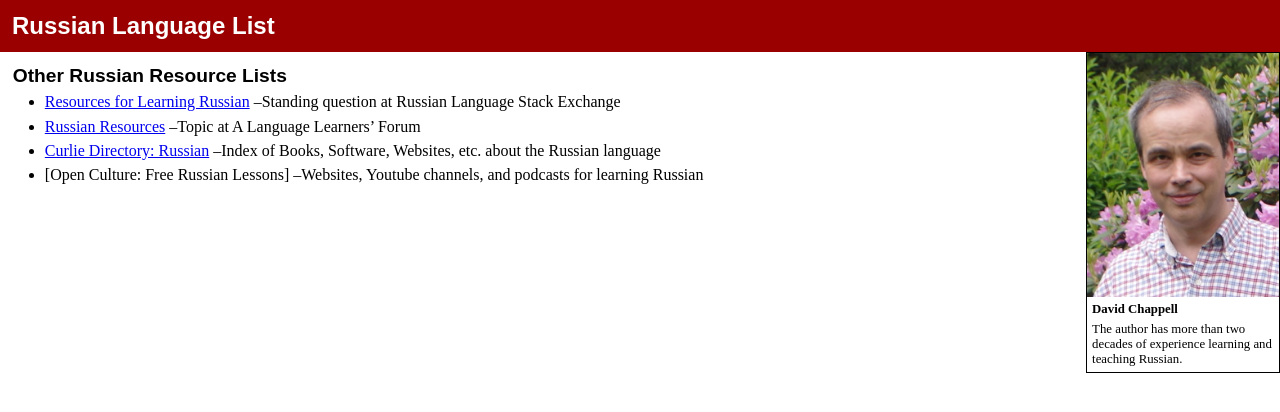
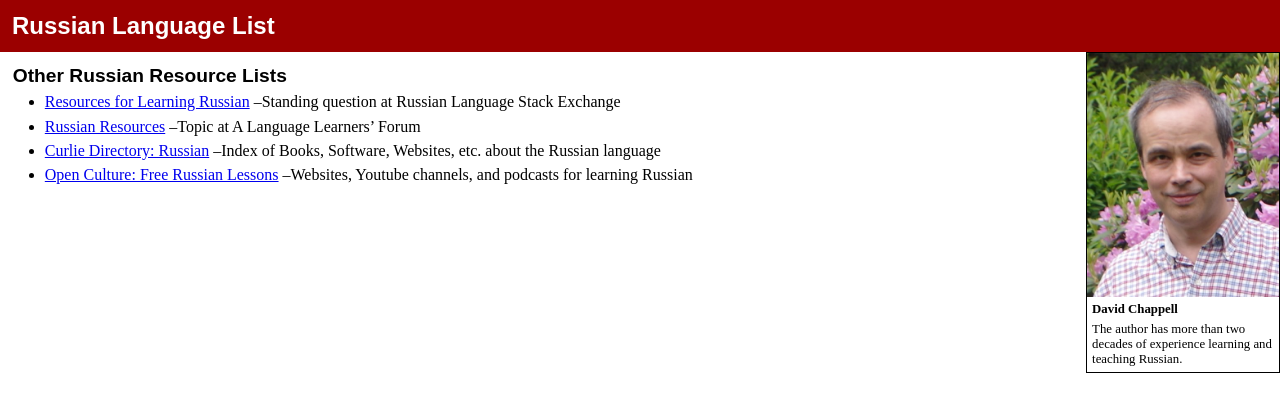
Before and after one commit to david672orford/russian-language-list, a Jekyll site: the page built from for-all/other-lists.md, in a window 1280 px wide. Shown: the top 412 px of the page. Built offline with Jekyll 4.4.1, drawn with Linux system fonts in a browser that asks for light colours; our own code applies the rules of GitHub Pages for plain Markdown files; some of the changed lines change nothing that is shown.

Commit message:
supplied missing link

```diff
--- a/for-all/other-lists.md
+++ b/for-all/other-lists.md
@@ -5,5 +5,5 @@
 	--Topic at A Language Learners' Forum
 * [Curlie Directory: Russian](http://curlie.org/Science/Social_Sciences/Linguistics/Languages/Natural/Indo-European/Slavic/Russian/)
 	--Index of Books, Software, Websites, etc. about the Russian language
-* [Open Culture: Free Russian Lessons]
+* [Open Culture: Free Russian Lessons](http://www.openculture.com/free_russian_lessons)
 	--Websites, Youtube channels, and podcasts for learning Russian
```
